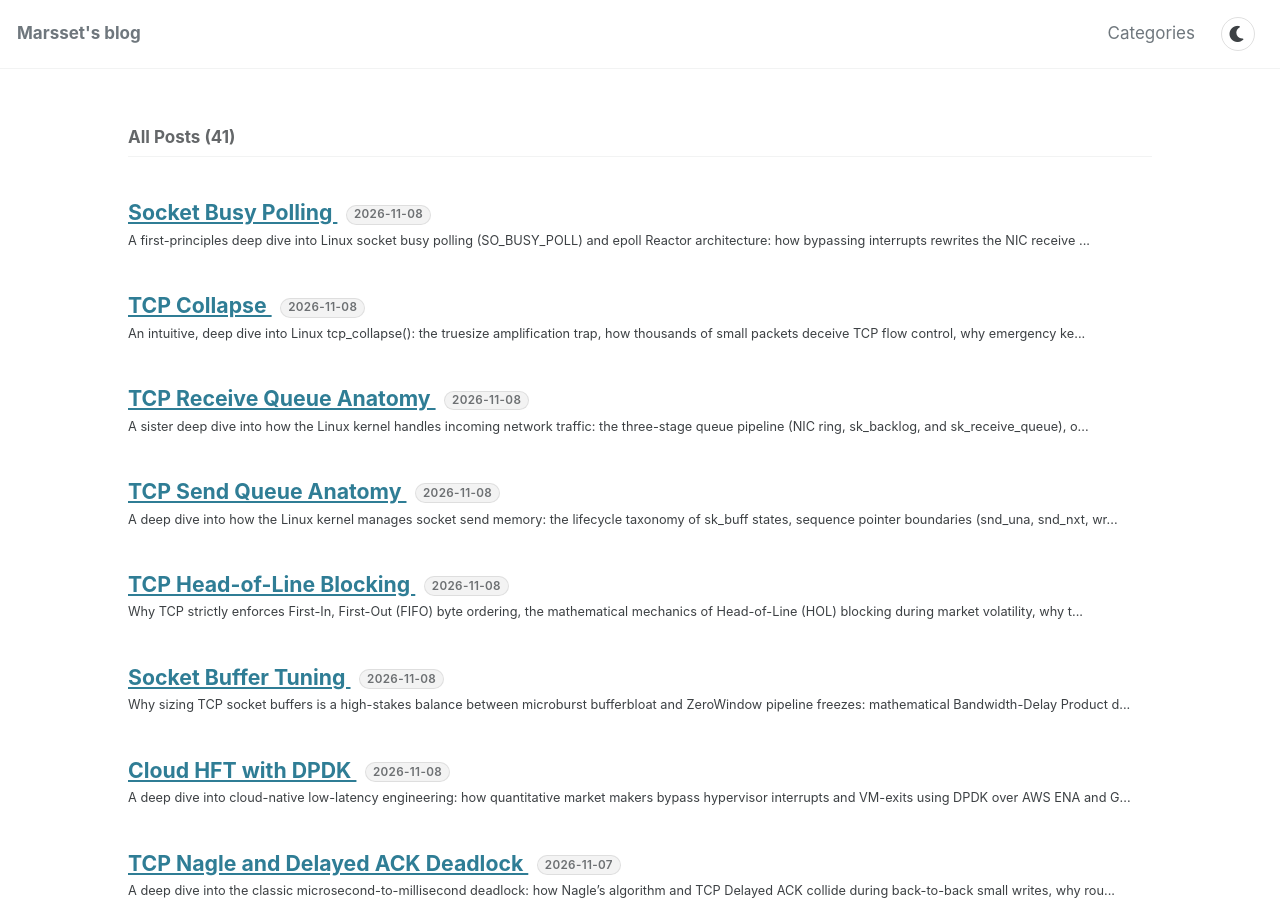
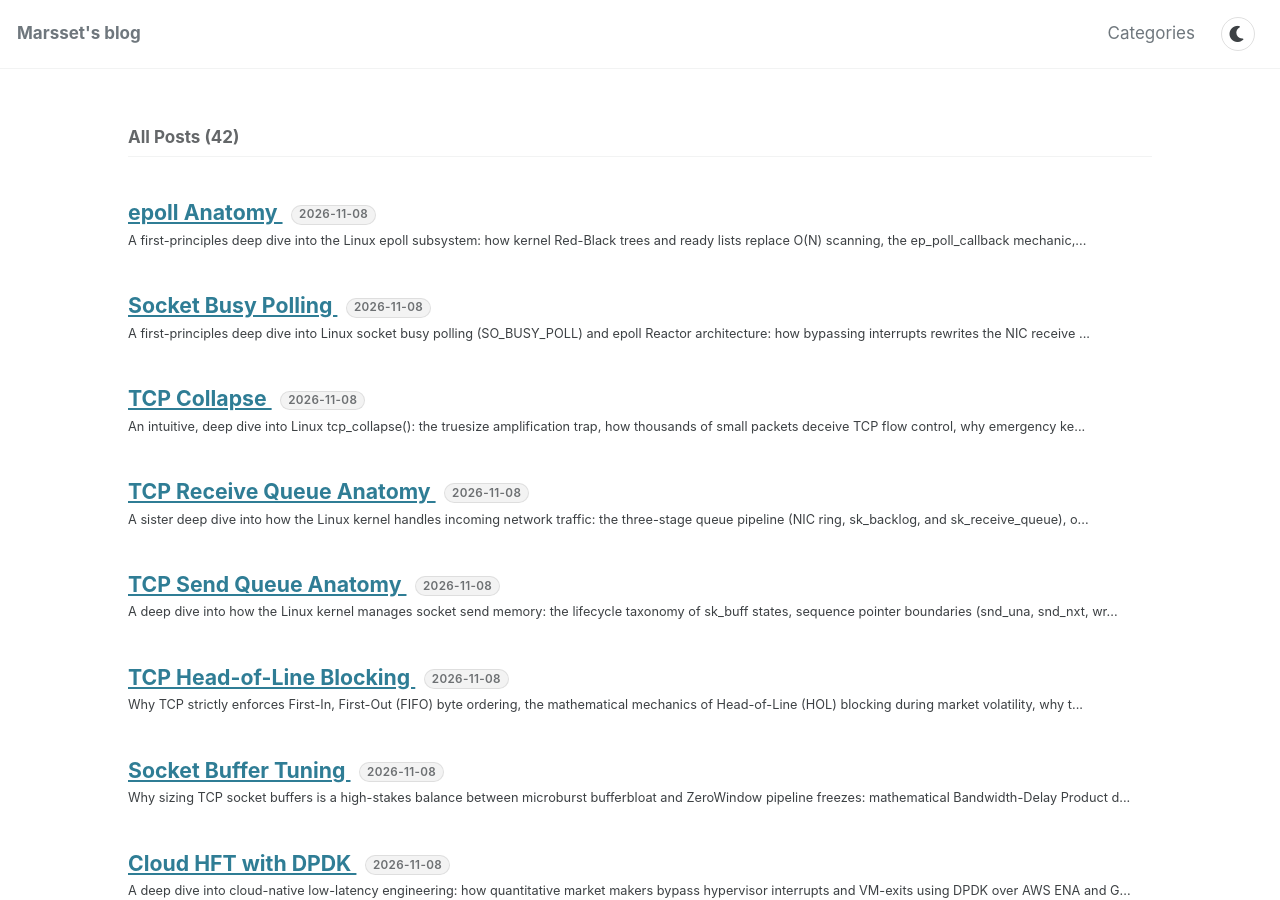
Before and after one commit to marsset/marsset.github.io, a Jekyll site: the page built from index.markdown, in a window 1280 px wide and 900 px high. Built offline with Jekyll 4.4.1, drawn with Linux system fonts in a browser that asks for light colours; cached includes are drawn as plain includes; some of the changed lines change nothing that is shown.

Commit message:
Add dedicated epoll Anatomy post and cross-link

````diff
--- /dev/null
+++ b/_posts/2026-11-09-epoll-anatomy.markdown
@@ -0,0 +1,213 @@
+---
+title: "epoll Anatomy"
+date: 2026-11-09 07:30:00 +0800
+categories:
+  - system
+tags: system linux kernel networking epoll performance low-latency
+excerpt: >
+  A first-principles deep dive into the Linux epoll subsystem: how kernel Red-Black trees and ready lists replace O(N) scanning, the ep_poll_callback mechanic, Edge vs. Level triggering at the kernel data-structure level, and avoiding multi-threaded thundering herds.
+---
+
+In modern network servers and high-frequency trading (HFT) gateways, an application rarely communicates with just one peer. A market data handler or execution engine might manage hundreds of TCP connections simultaneously: exchange order entry ports, drop-copy feeds, market data multicast gateways, and internal risk channels.
+
+If an application were to assign one operating system thread to every single connection, the system would drown under thread stack memory ($8\,\text{MB}$ default per thread) and OS scheduler context-switching churn.
+
+To solve this, Linux provides **I/O multiplexing**: allowing a single thread to monitor hundreds or thousands of file descriptors (FDs) simultaneously.
+
+While legacy systems relied on `select()` and `poll()`, modern Linux relies almost exclusively on **`epoll`**.
+
+To understand why `epoll` works so efficiently—and where its subtle latency pitfalls lie—we must examine how it is implemented inside the Linux kernel.
+
+---
+
+## 1. The Predecessors: Why `select()` and `poll()` Collapsed
+
+To appreciate `epoll`, we must first understand the catastrophic scalability bottleneck of its predecessors: `select()` and `poll()`.
+
+Suppose an exchange gateway monitors $10{,}000$ client connections. In any given millisecond, only $2$ of those connections have inbound orders; the other $9{,}998$ connections are completely idle.
+
+Under `select()` or `poll()`:
+
+```text
+USER SPACE                                    KERNEL SPACE
+┌───────────────────────────────┐             ┌───────────────────────────────┐
+│ 10,000 FDs in array           │ ──────────► │ Copy 10,000 FDs across        │
+│                               │             │ boundary                      │
+│                               │             │                               │
+│                               │             │ O(N) Loop: Inspect every      │
+│                               │             │ socket receive queue one-     │
+│                               │             │ by-one to see if ready        │
+│                               │             │                               │
+│ Re-scan entire 10,000 array   │ ◄────────── │ Copy 10,000 results back      │
+│ in user space to find the 2!  │             │ to user space                 │
+└───────────────────────────────┘             └───────────────────────────────┘
+```
+
+This architecture suffers from three fatal design flaws:
+1. **$O(N)$ Memory Copies on Every Tick:** On every single event loop iteration, user space must serialize and copy the entire array of $10{,}000$ file descriptors across the kernel boundary, and the kernel must copy them back.
+2. **$O(N)$ Kernel Polling:** The kernel must linearly iterate through all $10{,}000$ sockets, inspecting each socket's `sk_receive_queue` to determine if data has arrived.
+3. **Stateless Amnesia:** The kernel retains zero memory of your watched sockets between system calls. Even if your $10{,}000$ connections never change, you must re-register the entire set on every call to `select()`.
+
+At $10{,}000$ connections, your CPU core spends $99.9\%$ of its time scanning empty memory arrays rather than processing trades.
+
+---
+
+## 2. The Core Architecture of `epoll`
+
+Linux 2.5.44 introduced **`epoll`**, which completely eliminates $O(N)$ scanning by transforming the kernel interface from a **stateless poll** into a **stateful event registration**.
+
+Instead of passing an array of sockets into the kernel on every call, `epoll` stores your watched sockets **permanently inside the kernel** across two dedicated data structures:
+
+```text
+                             [ struct eventpoll ]
+                               (Kernel Object)
+                                      │
+            ┌─────────────────────────┴─────────────────────────┐
+            ▼                                                   ▼
+   [ The Interest List ]                               [ The Ready List ]
+    (Red-Black Tree: rbr)                              (Doubly-Linked List: rdllist)
+            │                                                   │
+   Stores ALL monitored sockets                        Stores ONLY sockets that
+   (e.g., 10,000 total connections)                    have unread data in RAM (e.g., 2)
+   Operations: O(log N) lookup/add/del                 Operations: O(1) drain
+```
+
+### 1. The Interest List (`rbr` - Red-Black Tree)
+When you add a socket to `epoll` via `epoll_ctl(epfd, EPOLL_CTL_ADD, fd, &event)`, the kernel stores an internal descriptor (`struct epitem`) in an augmented **Red-Black Tree** ordered by file descriptor number.
+* **Why an RB-Tree?** It allows the kernel to search, add, or remove watched file descriptors in $O(\log N)$ time, preventing duplicates and supporting rapid dynamic socket lifecycle changes without memory reallocations.
+
+### 2. The Ready List (`rdllist` - Doubly Linked List)
+The ready list contains references to **only those sockets that currently have unread data or pending events**.
+* When your thread calls `epoll_wait(epfd, events, maxevents, timeout)`, the kernel does **not** scan the $10{,}000$ sockets in the Red-Black tree.
+* It simply inspects the head of `rdllist`.
+* If `rdllist` is empty, your thread sleeps on the `eventpoll` wait queue (`ep->wq`).
+* If `rdllist` is non-empty, the kernel immediately drains up to `maxevents` items from `rdllist` and copies them directly into your user-space array.
+
+The performance of `epoll_wait()` is **$O(K)$**, where $K$ is the number of active sockets (e.g., $2$), completely independent of the total number of monitored connections $N$ ($10{,}000$).
+
+---
+
+## 3. Under the Hood: The `ep_poll_callback` Engine
+
+How does a socket physically jump from the Red-Black tree onto the Ready List when a packet arrives?
+
+There is no background polling thread inside the kernel. The movement is driven entirely by **hardware interrupt callbacks**.
+
+```text
+1. Wire Arrival:       Packet arrives at NIC -> DMA transfer to Host RAM
+                              │
+2. SoftIRQ Execution:  NAPI poll packages sk_buff into sk_receive_queue
+                              │
+3. Socket Wakeup:      Kernel calls socket's internal callback:
+                       sk->sk_data_ready()
+                              │
+4. The epoll Hook:     sk_data_ready() invokes ep_poll_callback()!
+                              │
+5. Ready List Insert:  ep_poll_callback() locks epoll spinlock,
+                       inserts epitem into rdllist (if not already present),
+                       and wakes up any thread sleeping on epoll_wait()
+```
+
+### The Registration Chain
+1. When you call `epoll_ctl(..., EPOLL_CTL_ADD, ...)`, the kernel calls the underlying driver's poll method (`vfs_poll` / `tcp_poll`).
+2. The kernel initializes a wait queue entry and attaches an internal kernel callback: **`ep_poll_callback()`** to the socket's internal wait queue (`sk->sk_wq`).
+3. As covered in our [TCP Receive Queue Anatomy](/system/2026/11/08/tcp-receive-queue.html), when an incoming packet passes TCP checksum and enters `sk_receive_queue`, the TCP stack executes `sk->sk_data_ready()`.
+4. `sk->sk_data_ready()` walks the socket's wait queue and triggers `ep_poll_callback()`.
+5. `ep_poll_callback()` verifies the event mask (e.g., `EPOLLIN`), unlinks the `epitem` if needed, appends it to `rdllist`, and wakes up the trading thread sleeping in `epoll_wait()`.
+
+Everything is reactive. Zero CPU cycles are burned on idle connections.
+
+---
+
+## 4. Edge-Triggered vs. Level-Triggered at Kernel Data Structure Level
+
+The difference between Level-Triggered (`EPOLLLT`) and Edge-Triggered (`EPOLLET`) is frequently misunderstood. The difference becomes blindingly obvious when you look at how the kernel manipulates the **Ready List (`rdllist`)** during `epoll_wait()`.
+
+```text
+======================================================================
+ LEVEL-TRIGGERED (EPOLLLT) WORKFLOW
+======================================================================
+1. epoll_wait() pops epitem from rdllist.
+2. Copies event to user-space array.
+3. Kernel checks: Does socket's sk_receive_queue STILL have unread bytes?
+     ├─► YES: Kernel immediately RE-INSERTS epitem back into rdllist!
+     └─► NO:  Leave off rdllist.
+(Result: If you do not read all data, next epoll_wait() wakes up instantly!)
+
+======================================================================
+ EDGE-TRIGGERED (EPOLLET) WORKFLOW
+======================================================================
+1. epoll_wait() pops epitem from rdllist.
+2. Copies event to user-space array.
+3. Kernel does NOT check sk_receive_queue!
+4. epitem is NEVER re-inserted into rdllist by epoll_wait().
+(Result: The socket will ONLY return to rdllist when a BRAND NEW packet
+ arrives from the wire to trigger ep_poll_callback() again!)
+```
+
+### The Edge-Triggered Trap
+If you use `EPOLLET` and your application reads $1{,}000$ bytes of a $2{,}000$-byte message and then returns to `epoll_wait()`:
+* The kernel will **never** notify you about the remaining $1{,}000$ bytes!
+* The remaining bytes sit frozen in `sk_receive_queue` indefinitely.
+* **The Rule of ET:** You must always set your socket to non-blocking (`O_NONBLOCK`) and loop `recv()` until it explicitly returns `-1` with `errno == EAGAIN` or `EWOULDBLOCK`.
+
+---
+
+## 5. Multi-Threaded Latency Traps in HFT
+
+When scaling an `epoll` architecture across multiple CPU cores, high-throughput systems encounter three severe latency bottlenecks:
+
+### 1. The Thundering Herd Problem (`EPOLLEXCLUSIVE`)
+In high-concurrency architectures, engineers often create a single `epoll` instance shared across 8 worker threads:
+* All 8 threads call `epoll_wait(shared_epfd, ...)` and sleep.
+* A single packet arrives on one socket.
+* Historically, the kernel woke up **all 8 threads** simultaneously.
+* One thread succeeded in calling `recv()`, while the other 7 threads received `EAGAIN`, having wasted microseconds on useless context switches and cache thrashing.
+
+**The Solution:**
+Linux 4.5 introduced **`EPOLLEXCLUSIVE`**:
+```c
+struct epoll_event ev;
+ev.events = EPOLLIN | EPOLLET | EPOLLEXCLUSIVE;
+epoll_ctl(epfd, EPOLL_CTL_ADD, sock_fd, &ev);
+```
+With `EPOLLEXCLUSIVE`, when an event arrives, the kernel guarantees that **only one** sleeping thread is awakened.
+
+### 2. Multi-Thread Race Conditions (`EPOLLONESHOT`)
+If you share an `epoll` set across worker threads without strict coordination, a race condition can occur:
+1. Thread 1 wakes up on Socket A and begins draining data.
+2. While Thread 1 is still parsing, another packet arrives on Socket A from the wire.
+3. The kernel wakes up Thread 2 on Socket A!
+4. Now **two different threads are concurrently executing `recv()` on the same TCP stream**, causing corrupted out-of-order application message parsing.
+
+**The Solution:**
+Mark the socket with **`EPOLLONESHOT`**:
+```c
+ev.events = EPOLLIN | EPOLLET | EPOLLONESHOT;
+```
+Once `epoll_wait()` returns an event for that socket, the kernel automatically disables further events for that FD. No other thread will ever be notified for it until Thread 1 completely finishes processing and explicitly re-arms it:
+```c
+epoll_ctl(epfd, EPOLL_CTL_MOD, sock_fd, &ev);
+```
+
+### 3. The Shared Epoll Spinlock Contention
+Inside `struct eventpoll`, the ready list `rdllist` and the wait queue `wq` are protected by a single spinlock (`ep->lock`).
+
+If 16 CPU cores actively call `epoll_ctl()` and `epoll_wait()` on the **same shared `epfd`**, the cores spend substantial time spinning on `ep->lock`, causing severe CPU cacheline bouncing.
+
+**The Production HFT Architecture:**
+Never share an `epoll` instance across threads. Instead, use a **Thread-Per-Core Shared-Nothing Reactor Architecture**:
+* Each CPU core owns its own independent `epfd`.
+* Sockets are partitioned among cores (e.g., via `SO_REUSEPORT` with BPF hashing or explicit connection pinning).
+* Each core polls its own local `epfd` with zero lock contention.
+
+---
+
+## Summary: Evolution Matrix
+
+| Mechanism | Registration Complexity | Event Check Complexity | Kernel State | Scalability Bottleneck |
+| :--- | :--- | :--- | :--- | :--- |
+| `select()` | $O(N)$ copy every tick | $O(N)$ linear loop | Stateless | Limited to 1024 FDs (`FD_SETSIZE`) |
+| `poll()` | $O(N)$ copy every tick | $O(N)$ linear loop | Stateless | Memory copy and iteration scaling |
+| `epoll (LT)` | $O(\log N)$ add once (RB-Tree) | $O(K)$ active items (Ready List) | Stateful | Syscall churn on unconsumed buffers |
+| `epoll (ET)` | $O(\log N)$ add once (RB-Tree) | $O(K)$ active items (Ready List) | Stateful | Risk of FD starvation or silent freeze |
--- a/_posts/2026-11-09-socket-busy-polling.markdown
+++ b/_posts/2026-11-09-socket-busy-polling.markdown
@@ -24,7 +24,7 @@ To eliminate this overhead, high-frequency execution stacks turn to **`SO_BUSY_P
 
 ## 1. What is `epoll`? (The 60-Second Primer)
 
-If you have never worked with `epoll`, the concept is straightforward when viewed as an alternative to thread-per-socket architectures.
+If you have never worked with `epoll` (see [epoll Anatomy](/system/2026/11/09/epoll-anatomy.html) for a complete deep dive into its kernel data structures), the concept is straightforward when viewed as an alternative to thread-per-socket architectures.
 
 ### The Problem: Multi-Socket Blocking
 Imagine an execution engine managing 50 sockets. If your thread calls a blocking `read()` on Socket 1, the operating system puts the thread to sleep until Socket 1 receives data.
````
